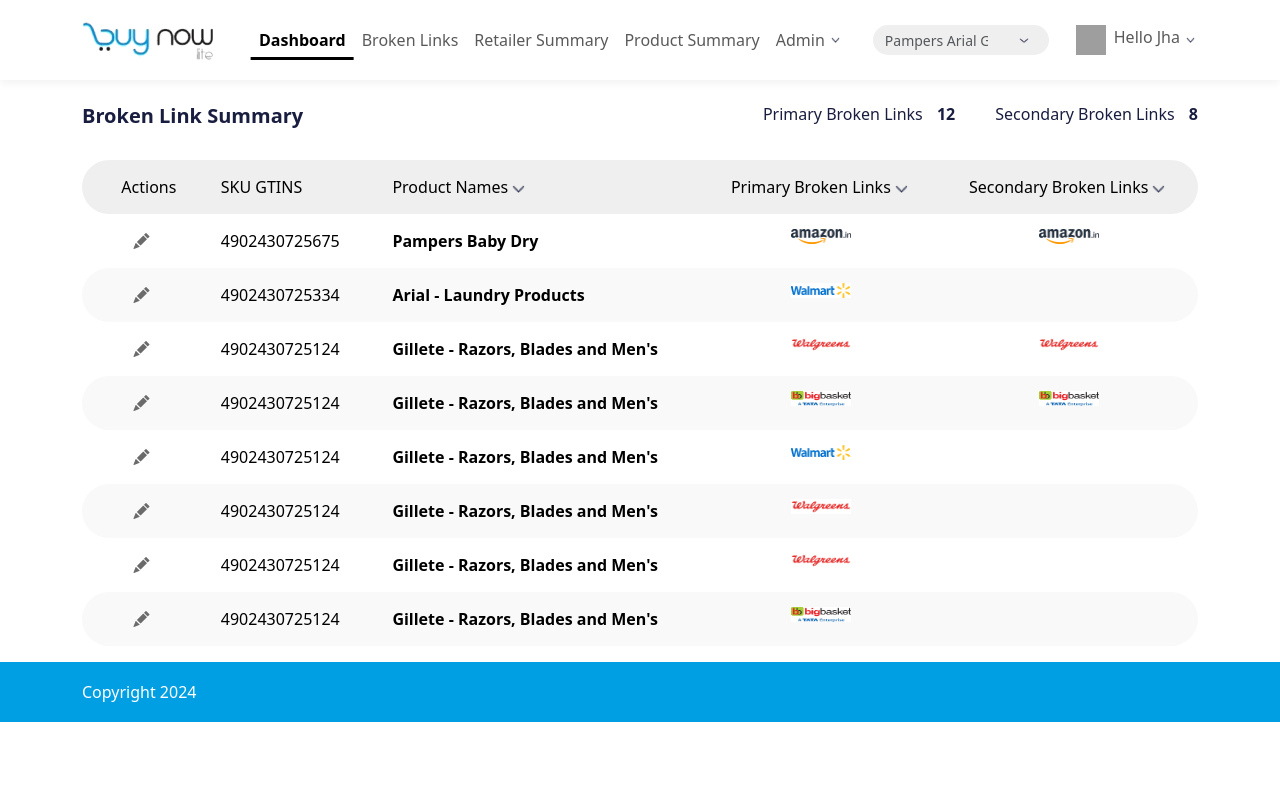
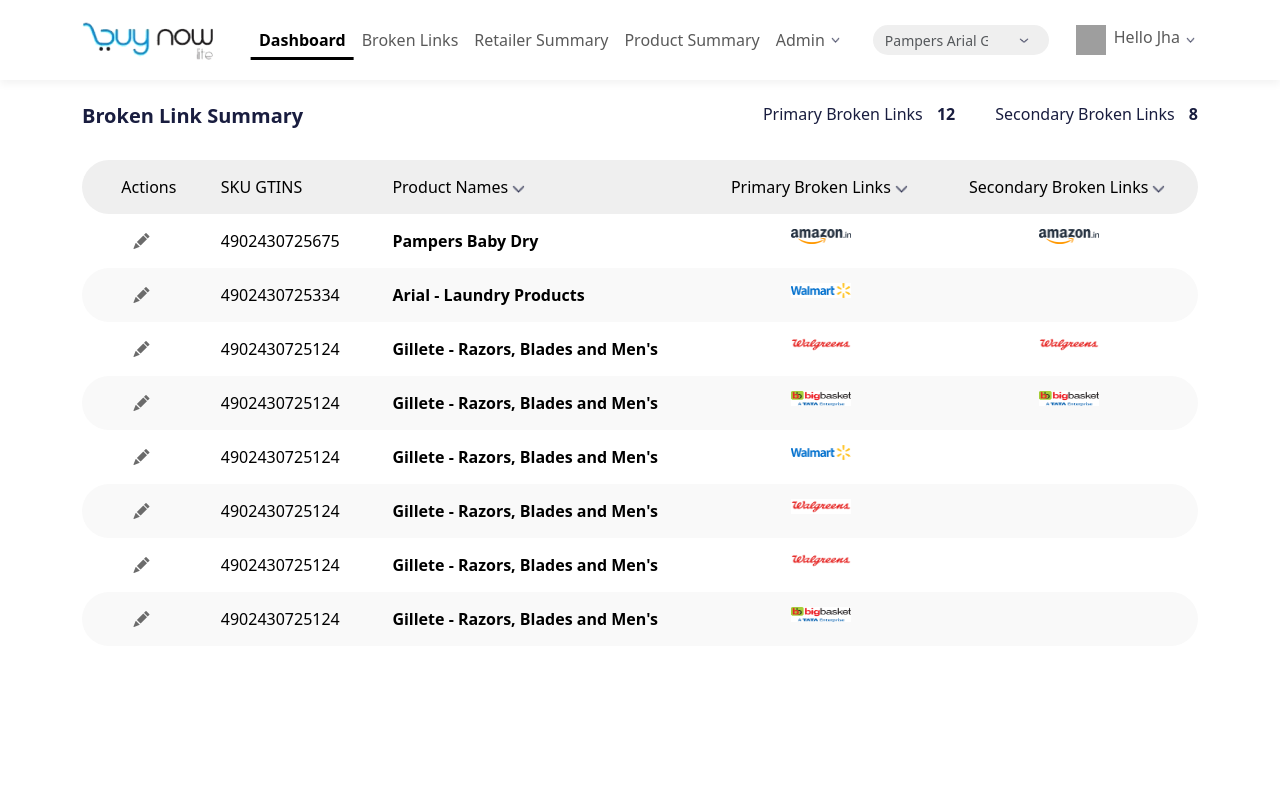
Before and after one commit to webtimate/buy-now-lite, a React (Create React App) app: page / in a window 1280 px wide. Shown: the top 800 px of the page. Built offline with nearby package versions, Linux system fonts and the light colour scheme; grey boxes are pictures that could not be loaded.

Commit message:
navbar wobbling issue fixed

```diff
--- a/src/App.css
+++ b/src/App.css
@@ -454,6 +454,10 @@
 .initial-spacing-table {
   margin-left: 15px;
 }
-.pointer-cursor{
+.pointer-cursor {
   cursor: pointer;
 }
+.main-container {
+  width: 100%;
+  height: 100vh;
+}
--- a/src/components/ProductSummary.jsx
+++ b/src/components/ProductSummary.jsx
@@ -46,7 +46,7 @@
     setIsDragging(false);
   };
   return (
-    <>
+    <div className="main-container">
       <Container className="mt-4 mb-4">
         <div className="d-flex justify-content-between  align-items-center">
           {/* profile summary upper button section  */}
@@ -201,7 +201,7 @@
         modalData={productSummaryData}
         screen={PRODUCT_SUMMARY_SCREEN}
       />
-    </>
+    </div>
   );
 }
 
--- a/src/components/RetailerSummary.jsx
+++ b/src/components/RetailerSummary.jsx
@@ -62,7 +62,7 @@
     }
   };
   return (
-    <>
+    <div className="main-container">
       {" "}
       <Container className="mt-4 mb-4">
         <div className="d-flex justify-content-between  align-items-center">
@@ -178,7 +178,7 @@
         modalData={retailSummaryData}
         screen={RETAILER_SUMMARY_SCREEN}
       />
-    </>
+    </div>
   );
 }
 
--- a/src/components/Tables.jsx
+++ b/src/components/Tables.jsx
@@ -32,7 +32,7 @@
   const [isChevronDown, setIsChevronDown] = useState(true);
 
   return (
-
+    <div className="main-container">
       <Container className="mt-4">
         <div className="d-flex justify-content-between">
           <p className="table-title">Broken Link Summary</p>
@@ -150,7 +150,7 @@
           modalData={brokenLinkData}
         />
       </Container>
-
+    </div>
   );
 };
 
```
